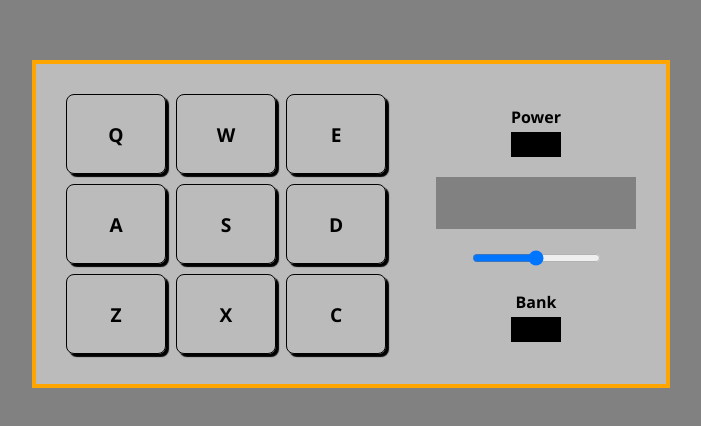
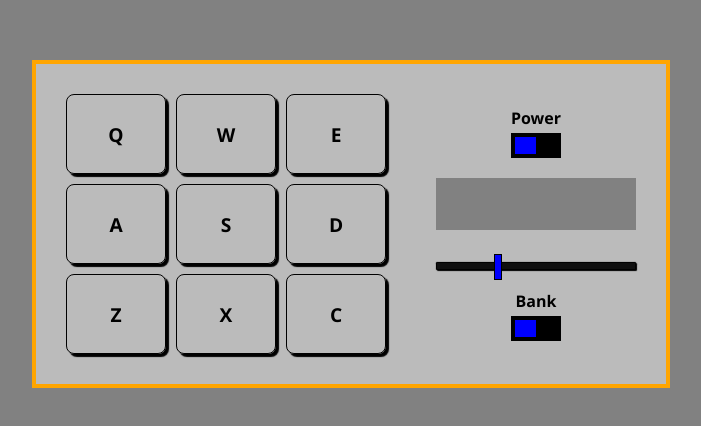
Before and after one commit to veerendranath0312/frontend-development-libraries, a React (Vite) app in the folder 03-drum-machine/: page / in a window 1280 px wide. Shown: the part 176-602 px from the top of the page, without its empty margins (289-990 px from the left). Built offline with nearby package versions, Linux system fonts and the light colour scheme.

Commit message:
feat: range funtionality and audio volume change

```diff
--- a/03-drum-machine/src/App.jsx
+++ b/03-drum-machine/src/App.jsx
@@ -5,6 +5,7 @@ function App() {
   const [power, setPower] = useState(true)
   const [bank, setBank] = useState(false)
   const [displayText, setDisplayText] = useState('')
+  const [volume, setVolume] = useState(0.3)
 
   const togglePower = () => {
     const newPower = !power
@@ -18,24 +19,46 @@ function App() {
     newBank ? setDisplayText('Smooth Piano Kit') : setDisplayText('')
   }
 
+  const handleVolumeChange = (e) => {
+    setVolume(Number(e.target.value))
+    setDisplayText(`Volume: ${Math.round(Number(e.target.value) * 100)}`)
+  }
+
+  const handleMouseUp = () => {
+    setTimeout(() => setDisplayText(''), 1500)
+  }
+
   return (
     <div id="drum-machine">
-      <DrumPads setDisplayText={setDisplayText} bank={bank} />
+      <DrumPads setDisplayText={setDisplayText} bank={bank} volume={volume} />
 
       <div className="controls">
         <div className="control power-control">
           <p>Power</p>
-          <div className="toggle-btn" onClick={togglePower}></div>
+          <div className="toggle-btn" onClick={togglePower}>
+            <div className="inner"></div>
+          </div>
         </div>
         <div className="display-text">
           <p id="display">{displayText ? displayText : <>&nbsp;</>}</p>
         </div>
         <div className="volume-slider">
-          <input type="range" min="0" max="100" />
+          <input
+            type="range"
+            min="0"
+            max="1"
+            step="0.01"
+            value={volume}
+            onChange={handleVolumeChange}
+            onMouseUp={handleMouseUp}
+            onTouchEnd={handleMouseUp}
+          />
         </div>
         <div className="control bank-control">
           <p>Bank</p>
-          <div className="toggle-btn" onClick={toggleBank}></div>
+          <div className="toggle-btn" onClick={toggleBank}>
+            <div className="inner"></div>
+          </div>
         </div>
       </div>
     </div>
--- a/03-drum-machine/src/components/DrumPads.jsx
+++ b/03-drum-machine/src/components/DrumPads.jsx
@@ -2,7 +2,7 @@ import { useEffect, useRef } from 'react'
 import drumData from '../drumData'
 import DrumPad from './DrumPad'
 
-function DrumPads({ setDisplayText, bank }) {
+function DrumPads({ setDisplayText, bank, volume }) {
   const drumPadsRef = useRef(null)
 
   useEffect(() => {
@@ -22,6 +22,7 @@ function DrumPads({ setDisplayText, bank }) {
 
         const audioEl = drumPadEl.children[0]
         audioEl.currentTime = 0
+        audioEl.volume = volume
         audioEl.play()
       }
     }
@@ -31,11 +32,12 @@ function DrumPads({ setDisplayText, bank }) {
     return () => {
       window.addEventListener('keydown', handleKeyStroke)
     }
-  }, [])
+  }, [volume])
 
   const handleClick = (e) => {
     const audio = e.target.children[0]
     audio.currentTime = 0
+    audio.volume = volume
     audio.play()
 
     // Setting the displayText state
--- a/03-drum-machine/src/index.css
+++ b/03-drum-machine/src/index.css
@@ -62,7 +62,16 @@ body {
   width: 50px;
   height: 25px;
   background-color: #000;
+  padding: 4px;
+}
+
+.controls .toggle-btn .inner {
+  width: 50%;
+  height: 100%;
+  background-color: #0000ff;
   cursor: pointer;
+  color: red;
+  box-sizing: border-box;
 }
 
 .controls #display {
@@ -71,3 +80,55 @@ body {
   background-color: #818181;
   font-weight: bold;
 }
+
+/* INPUT STYLING */
+.volume-slider {
+  width: 100%;
+}
+
+input[type='range'] {
+  appearance: none;
+  display: block;
+  width: 100%;
+  background: transparent;
+  margin-top: 12px;
+}
+
+input[type='range']::-webkit-slider-thumb {
+  appearance: none;
+  border: 1px solid #000000;
+  height: 26px;
+  width: 8px;
+  /* border-radius: 3px; */
+  background-color: #0000ff;
+  cursor: pointer;
+  margin-top: -9px; /* You need to specify a margin in Chrome, but but in Firefox and IE it is automatic  */
+}
+
+input[type='range']:focus {
+  outline: none;
+}
+
+input[type='range']::-ms-track {
+  width: 100%;
+  cursor: pointer;
+
+  /* Hides the slider so custom styles can be added */
+  background: transparent;
+  border-color: transparent;
+  color: transparent;
+}
+
+input[type='range']::-webkit-slider-runnable-track {
+  width: 100%;
+  height: 8.4px;
+  cursor: pointer;
+  box-shadow: 1px 1px 1px #000000, 0px 0px 1px #0d0d0d;
+  background: rgb(16, 16, 16);
+  border-radius: 1.3px;
+  border: 0.2px solid #010101;
+}
+
+/* input[type='range']:focus::-webkit-slider-runnable-track {
+  background: #367ebd;
+} */
```
